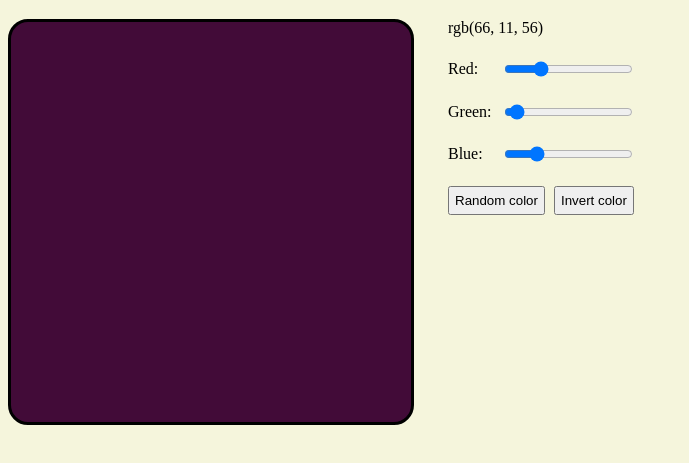
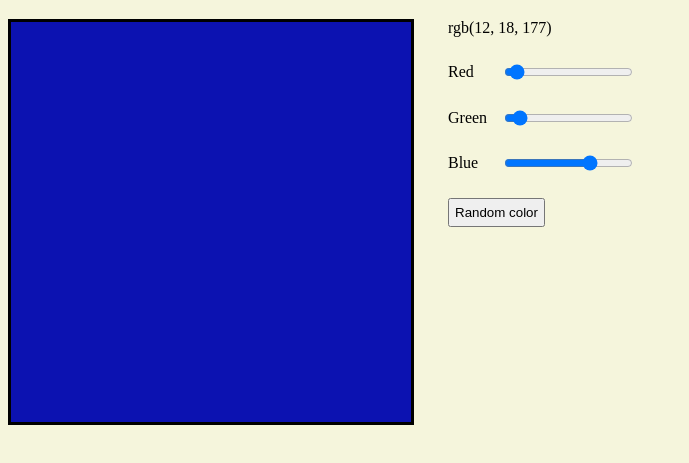
Before and after one commit to mrcodeswildride/color-picker, a plain HTML site: page index.html in a window 1280 px wide. Both pictures are taken after a click on the button "Random color". Shown: the part 61-524 px from the top of the page, without its empty margins (0-689 px from the left). Drawn offline with Linux system fonts and the light colour scheme.

Commit message:
es6 update

```diff
--- a/index.html
+++ b/index.html
@@ -4,7 +4,10 @@
 <head>
 	<title>Color Picker</title>
 	<meta name="viewport" content="width=device-width, initial-scale=0.5">
-    <link rel="stylesheet" href="stylesheet.css">
+	<link href="style.css" rel="stylesheet">
+	<script src="script.js" defer>
+
+	</script>
 </head>
 
 <body>
@@ -12,27 +15,26 @@
 
 	<div id="box"></div>
 
-    <div id="controlPanel">
+	<div id="sidePanel">
 		<div id="colorText">rgb(0, 0, 0)</div>
 
 		<div>
-            <label for="red">Red:</label>
-            <input id="red" type="range" min="0" max="255" value="0">
-        </div>
-        <div>
-            <label for="green">Green:</label>
-            <input id="green" type="range" min="0" max="255" value="0">
-        </div>
-        <div>
-            <label for="blue">Blue:</label>
-            <input id="blue" type="range" min="0" max="255" value="0">
+			<label for="redSlider">Red</label>
+      <input type="range" min="0" max="255" value="0" id="redSlider">
     </div>
 
-        <button id="randomColor">Random color</button>
-        <button id="invertColor">Invert color</button>
+    <div>
+      <label for="greenSlider">Green</label>
+      <input type="range" min="0" max="255" value="0" id="greenSlider">
     </div>
 
-    <script src="script.js"></script>
+    <div>
+      <label for="blueSlider">Blue</label>
+      <input type="range" min="0" max="255" value="0" id="blueSlider">
+    </div>
+
+    <button id="randomButton">Random color</button>
+  </div>
 </body>
 
 </html>
--- a/script.js
+++ b/script.js
@@ -1,34 +1,23 @@
-var box = document.getElementById("box");
-var colorText = document.getElementById("colorText");
-var redInput = document.getElementById("red");
-var greenInput = document.getElementById("green");
-var blueInput = document.getElementById("blue");
-var randomColorButton = document.getElementById("randomColor");
-var invertColorButton = document.getElementById("invertColor");
+let box = document.getElementById(`box`)
+let redSlider = document.getElementById(`redSlider`)
+let greenSlider = document.getElementById(`greenSlider`)
+let blueSlider = document.getElementById(`blueSlider`)
+let randomButton = document.getElementById(`randomButton`)
+let colorText = document.getElementById(`colorText`)
 
-redInput.addEventListener("input", setColor);
-greenInput.addEventListener("input", setColor);
-blueInput.addEventListener("input", setColor);
-randomColorButton.addEventListener("click", setRandomColor);
-invertColorButton.addEventListener("click", setInvertedColor);
+redSlider.addEventListener(`input`, changeColor)
+greenSlider.addEventListener(`input`, changeColor)
+blueSlider.addEventListener(`input`, changeColor)
+randomButton.addEventListener(`click`, changeRandomColor)
 
-function setColor() {
-    box.style.backgroundColor = "rgb(" + redInput.value + ", " + greenInput.value + ", " + blueInput.value + ")";
-    colorText.innerHTML = "rgb(" + redInput.value + ", " + greenInput.value + ", " + blueInput.value + ")";
+function changeColor() {
+  box.style.backgroundColor = `rgb(${redSlider.value}, ${greenSlider.value}, ${blueSlider.value})`
+  colorText.innerHTML = `rgb(${redSlider.value}, ${greenSlider.value}, ${blueSlider.value})`
 }
 
-function setRandomColor() {
-    redInput.value = Math.floor(Math.random() * 256);
-    greenInput.value = Math.floor(Math.random() * 256);
-    blueInput.value = Math.floor(Math.random() * 256);
-
-    setColor();
+function changeRandomColor() {
+  redSlider.value = Math.floor(Math.random() * 256)
+  greenSlider.value = Math.floor(Math.random() * 256)
+  blueSlider.value = Math.floor(Math.random() * 256)
+  changeColor()
 }
-
-function setInvertedColor() {
-    redInput.value = 255 - redInput.value;
-    greenInput.value = 255 - greenInput.value;
-    blueInput.value = 255 - blueInput.value;
-
-    setColor();
-}
--- /dev/null
+++ b/style.css
@@ -0,0 +1,36 @@
+body {
+  background-color: beige;
+}
+
+#box,
+#sidePanel {
+  display: inline-block;
+  vertical-align: top;
+}
+
+#box {
+  width: 400px;
+  height: 400px;
+  border: 3px solid black;
+  background-color: rgb(0, 0, 0);
+  margin-right: 30px;
+  margin-bottom: 30px;
+}
+
+#sidePanel > div {
+  margin-bottom: 25px;
+}
+
+label,
+input {
+  display: inline-block;
+  vertical-align: middle;
+}
+
+label {
+  width: 50px;
+}
+
+button {
+  padding: 5px;
+}
--- a/stylesheet.css
+++ /dev/null
@@ -1,41 +0,0 @@
-body {
-    background-color: beige;
-}
-
-#box,
-#controlPanel {
-    display: inline-block;
-    vertical-align: top;
-}
-
-#box {
-    width: 400px;
-    height: 400px;
-    border: 3px solid black;
-    border-radius: 20px;
-    background-color: rgb(0, 0, 0);
-    margin-right: 30px;
-    margin-bottom: 30px;
-}
-
-#controlPanel>div {
-    margin-bottom: 22px;
-}
-
-label,
-input {
-    display: inline-block;
-    vertical-align: middle;
-}
-
-label {
-    width: 50px;
-}
-
-button {
-    padding: 5px;
-}
-
-#randomColor {
-    margin-right: 5px;
-}
```
Also changed, not shown: 1 other file. Lines whose indentation alone changed are shown as unchanged.
